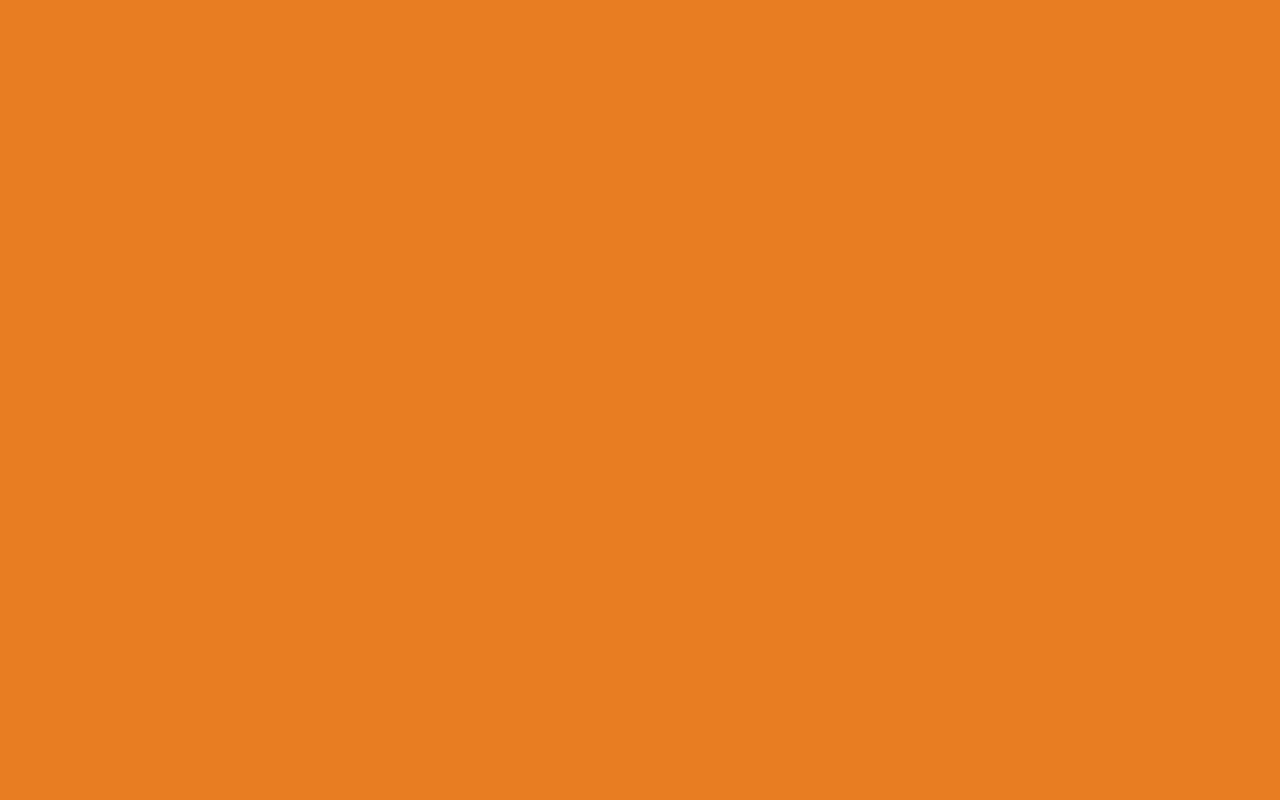
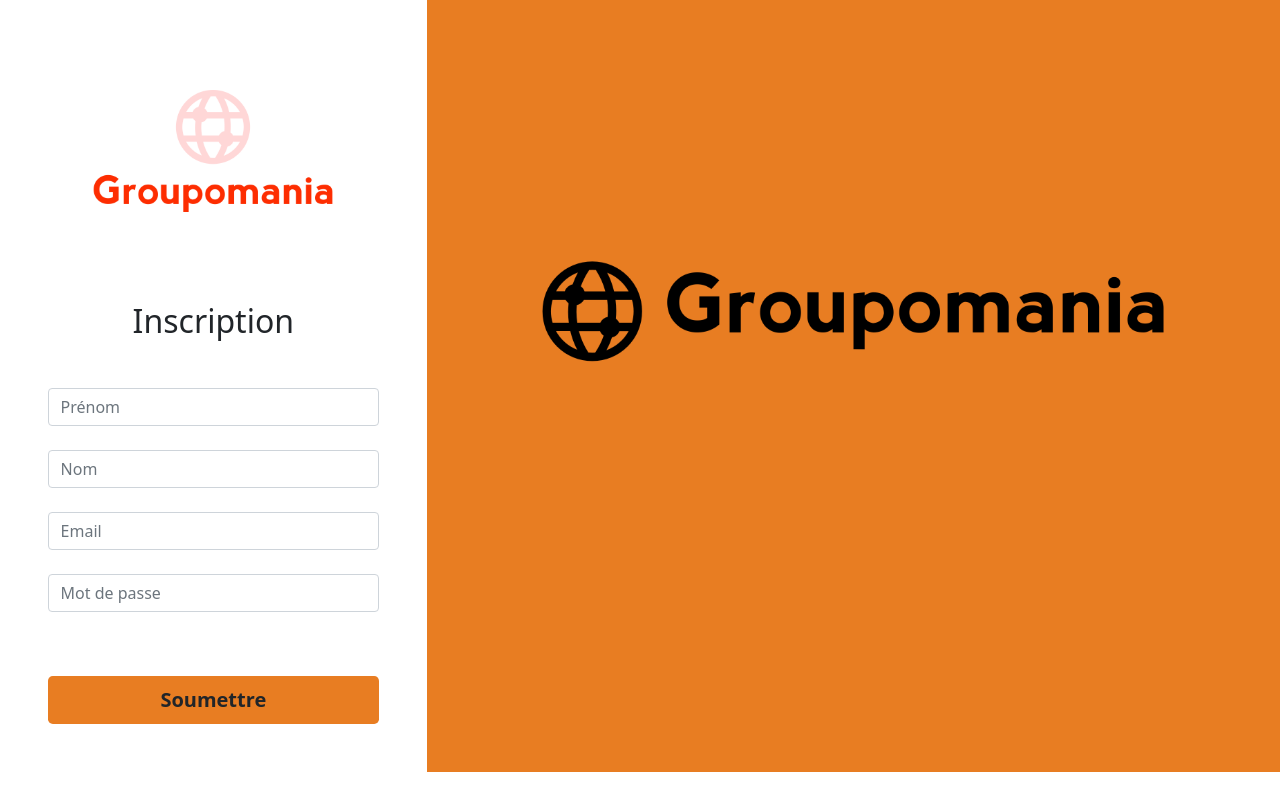
Before and after one commit to frantzdev/groupomania, a Vue app in the folder frontend/: page /signup in a window 1280 px wide. Built offline with nearby package versions, Linux system fonts and the light colour scheme.

Commit message:
Ajout page Signup

```diff
--- a/frontend/public/index.html
+++ b/frontend/public/index.html
@@ -12,7 +12,7 @@
   <link rel="stylesheet" type="text/css" href="./styles.css">
 </head>
 
-<body class="bg">
+<body>
 
 <div id="app"></div>
 
--- a/frontend/src/router/index.js
+++ b/frontend/src/router/index.js
@@ -1,6 +1,7 @@
 import Vue from 'vue'
 import VueRouter from 'vue-router'
 import Home from '../views/Home.vue'
+import Signup from '../views/Signup.vue'
 
 Vue.use(VueRouter)
 
@@ -11,6 +12,12 @@ const routes = [
     component: Home
   },
 
+  {
+    path: '/signup',
+    name: 'Signup',
+    component: Signup
+  }
+
 ]
 
 const router = new VueRouter({
--- a/frontend/src/views/Home.vue
+++ b/frontend/src/views/Home.vue
@@ -1,5 +1,5 @@
 <template>
-	<div class="container-full">
+	<div class="container-full bg">
     <div class="row text-center">
       <div class="col">
         <h1 class="my-5">Réseau social Groupomania</h1>
@@ -11,8 +11,9 @@
       <div class="col text-center">
         <h3 class="my-5">Rejoignez-nous dès maintenant</h3>
         <div>
+           <router-link to="/signup">
           <a class="btn btn-secondary col-lg-2 col-md-4 col-6 mb-3 shadow-lg" role="button"
-            title="S'inscrire">Inscription</a>
+            title="S'inscrire">Inscription</a></router-link>
         </div>
         <div>
           <a class="btn btn-secondary col-lg-2  col-md-4 col-6 my-3 shadow-lg" role="button"
--- /dev/null
+++ b/frontend/src/views/Signup.vue
@@ -0,0 +1,50 @@
+<template>
+    <div class="container-full">
+    <div class="row mx-auto">
+      <div class="col-lg-4">
+        <img class="rounded mx-auto d-block w-75" src="../../public/logos/icon-above-font.png" alt="logo entreprise">
+
+        <div class="row">
+          <div class="col-lg-12 mb-3 text-center">
+            <h2>Inscription</h2>
+          </div>
+        </div>
+
+        <div class="row">
+          <div class="col-10 mx-auto">
+            <form>
+              <div class="mb-3">
+                <label for="InputFirstName" class="form-label"></label>
+                <input type="text" class="form-control" id="InputFirstName" placeholder="Prénom"
+                  pattern="^[A-Za-z\é\è\ê\ -]{2,30}$', 'g">
+                <small></small>
+
+                <label for="InputLastName" class="form-label"></label>
+                <input type="text" class="form-control" id="InputLastName" placeholder="Nom"
+                  pattern="^[A-Za-z\é\è\ê\ -]{2,30}$', 'g">
+                <small></small>
+
+
+                <label for="InputEmail" class="form-label"></label>
+                <input type="email" class="form-control" id="InputEmail" placeholder="Email"
+                  pattern="^[a-zA-Z0-9-._]+[@]{1}[a-zA-Z0-9-._]+[.]{1}[a-z]{2,10}$">
+                <small></small>
+
+                <label for="InputPassword" class="form-label"></label>
+                <input type="password" class="form-control" id="InputPassword" placeholder="Mot de passe"
+                  pattern="(?=^.{8,}$)((?=.*\d)|(?=.*\W+))(?![.\n])(?=.*[A-Z])(?=.*[a-z]).*$">
+                <small></small>
+              </div>
+
+              <a class="btn btn-lg bg fw-bold col-12 my-5" role="button" type="submit">Soumettre</a>
+            </form>
+          </div>
+        </div>
+      </div>
+
+      <div class="col bg text-center">
+        <img src="../../public/logos/icon-left-font-monochrome-black.png" alt="logo" class="rounded mx-auto d-block w-75">
+      </div>
+    </div>
+  </div>
+</template>
```
